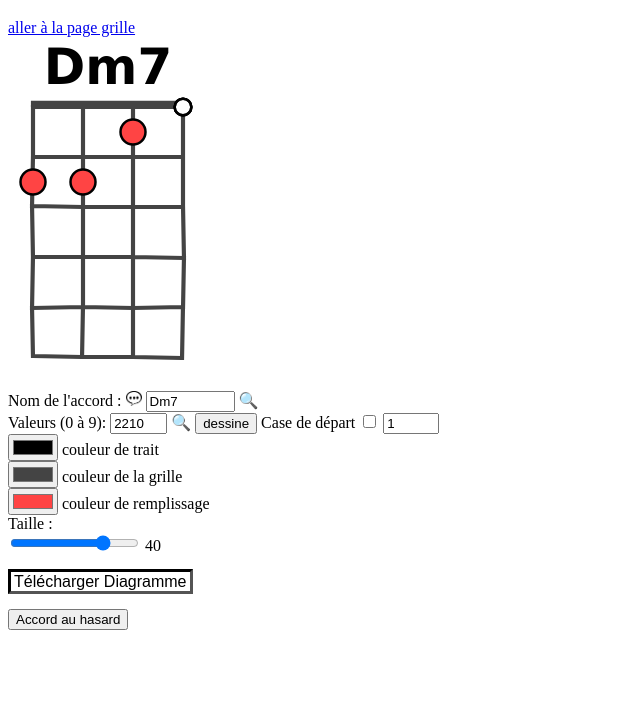
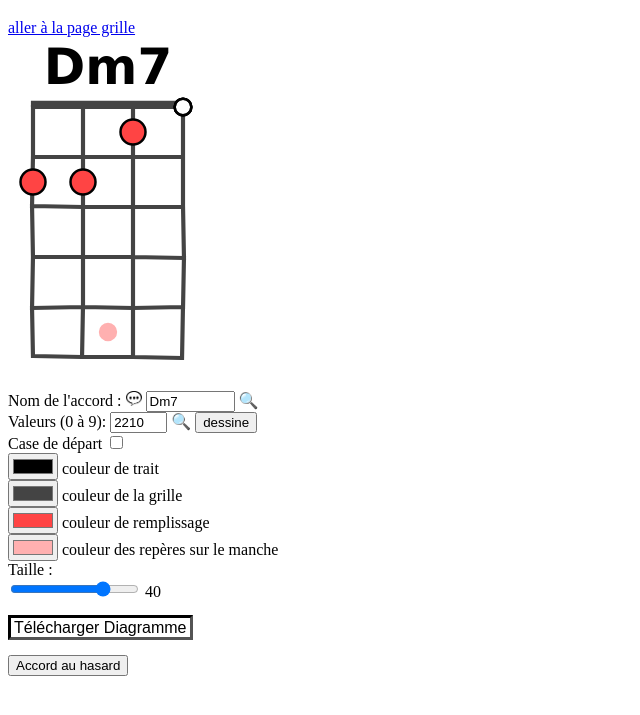
Before and after one commit to arnalsauvage/diagrammesUkulele, a plain HTML site: page pageDiagrammes.htm in a window 1280 px wide. Shown: the part 61-776 px from the top of the page, without its empty margins (0-640 px from the left). Drawn offline with Linux system fonts and the light colour scheme.

Commit message:
Widget 'case de départ'

```diff
--- a/diagrammes.js
+++ b/diagrammes.js
@@ -14,14 +14,15 @@ let margeGaucheGrille = 0;
 let margeHauteurGrille = 0;
 let taille = 50;
 let epaisseurLigne = 0;
-//const couleurTrait = '#4488EE';
 let couleurTrait = '#000000';
 let couleurRemplissage = '#ff4444';
+let couleurReperes = '#ffb0b0';
 let couleurGrille = '#444444';
 let couleurFond = 'rgba(255	,255,255,1)';
 let tailleGrillex = 4;
 let tailleGrilley = 6;
 let toolCouleurRemplissage;
+let toolCouleurReperes;
 let toolCouleurTrait;
 let toolCouleurGrille;
 let loupeChercheAccordParNom;
@@ -33,6 +34,10 @@ function startup() {
     canvas = document.getElementById('diagramme1');
     toolCouleurRemplissage = document.querySelector("#couleurRemplissage");
     toolCouleurRemplissage.value = couleurRemplissage;
+    toolCouleurReperes = document.querySelector("#couleurReperes");
+    toolCouleurReperes.value = couleurReperes;
+    toolCouleurReperes = document.querySelector("#couleurReperes");
+    toolCouleurReperes.value = couleurReperes;
     toolCouleurTrait = document.querySelector("#couleurTrait");
     toolCouleurTrait.value = couleurTrait;
     toolCouleurGrille = document.querySelector("#couleurGrille");
@@ -45,6 +50,8 @@ function startup() {
 
     toolCouleurRemplissage.addEventListener("input", updateFirst, false);
     toolCouleurRemplissage.addEventListener("change", updateAll, false);
+    toolCouleurReperes.addEventListener("input", updateFirst, false);
+    toolCouleurReperes.addEventListener("change", updateAll, false);
     toolCouleurTrait.addEventListener("input", updateFirst, false);
     toolCouleurTrait.addEventListener("change", updateAll, false);
     toolCouleurGrille.addEventListener("input", updateFirst, false);
@@ -69,6 +76,7 @@ function changeTaille(nouvelleTaille) {
 // Appelé lors d'une mise à jour d'un outil
 function updateFirst(event) {
     couleurRemplissage = toolCouleurRemplissage.value;
+    couleurReperes = toolCouleurReperes.value;
     couleurTrait = toolCouleurTrait.value;
     couleurGrille = toolCouleurGrille.value;
     dessineDiagramme();
@@ -76,6 +84,7 @@ function updateFirst(event) {
 
 function updateAll(event) {
     couleurRemplissage = toolCouleurRemplissage.value;
+    couleurReperes = toolCouleurReperes.value;
     couleurTrait = toolCouleurTrait.value;
     couleurGrille = toolCouleurGrille.value;
     dessineDiagramme();
@@ -162,12 +171,68 @@ function dessineDiagramme() {
         }
         ctx.stroke();
     }
+
+    // Dessine les repères de frettes 5, 7, 10, 12, 15
+    const reperesSimples = [5, 7, 10, 15];
+    for (const numeroFretteRepere of reperesSimples) {
+        if ((numeroFretteRepere >= fretteZeroDuDiagramme) && (numeroFretteRepere <= fretteZeroDuDiagramme + 5)) {
+            repereSimple(numeroFretteRepere, fretteZeroDuDiagramme);
+        }
+    }
+
+    if ((fretteZeroDuDiagramme >= 8) && (fretteZeroDuDiagramme <= 13)) {
+        repereDouble(12 - fretteZeroDuDiagramme);
+    }
     ctx.beginPath();
     ctx.strokeStyle = couleurTrait; //Nuance de noir
     ctx.lineWidth = epaisseurLigne;
     ctx.strokeStyle = couleurRemplissage;
     metLesDoigts(document.getElementById("valeurs").value);
     ecritNomAccord(document.getElementById("name").value);
+    ctx.stroke();
+}
+
+function repereSimple(numeroFretteDuRepere, fretteZeroDuDiagramme) {
+    ctx.beginPath();
+    ctx.lineWidth = epaisseurLigne;
+    ctx.strokeStyle = couleurReperes;
+    ctx.fillStyle = couleurReperes;
+    let caseDuPoint = numeroFretteDuRepere - fretteZeroDuDiagramme;
+
+    ctx.lineWidth = taille / 30;
+    let monx = margeGaucheGrille + (1.5) * taille;
+    let mony;
+    // Corde jouée
+    if (caseDuPoint > 0) {
+        mony = margeHauteurGrille + caseDuPoint * taille - taille / 2;
+        ctx.arc(monx, mony, taille / 6, 0, 2 * Math.PI);
+        ctx.fill();
+    }
+    ctx.stroke();
+}
+
+
+function repereDouble(numeroFretteDuRepere) {
+    ctx.lineWidth = epaisseurLigne;
+    ctx.strokeStyle = couleurReperes;
+    ctx.fillStyle = couleurReperes;
+    let caseDuPoint = numeroFretteDuRepere;
+
+    ctx.beginPath();
+    ctx.lineWidth = taille / 30;
+    let monx = margeGaucheGrille + (0.5) * taille;
+    let mony;
+    mony = margeHauteurGrille + caseDuPoint * taille - taille / 2;
+    ctx.arc(monx, mony, taille / 6, 0, 2 * Math.PI);
+    ctx.fill();
+    ctx.stroke();
+
+    ctx.beginPath();
+    ctx.lineWidth = taille / 30;
+    monx = margeGaucheGrille + (2.5) * taille;
+    mony = margeHauteurGrille + caseDuPoint * taille - taille / 2;
+    ctx.arc(monx, mony, taille / 6, 0, 2 * Math.PI);
+    ctx.fill();
     ctx.stroke();
 }
 
--- a/pageDiagrammes.htm
+++ b/pageDiagrammes.htm
@@ -42,10 +42,10 @@
     <input id="valeurs" maxlength="4" minlength="1" name="valeurs" size="4" type="text" value="2210" onkeyup="if(event.keyCode===13) chercheAccordParPosition()">
     <span onclick="chercheAccordParPosition()" id="loupeChercheAccordParValeurs">🔍</span>
     <button id="button-dessine" onclick="dessineDiagramme();">dessine</button>
+    <br>
     <label for="caseDepart">Case de départ</label>
-    <input type="checkbox" id="caseDepartAuto" value="checked" onchange="onCheckcaseDepartAuto();">
-    <input id="caseDepart" type="number" min=1 max=12 value="1" onclick="dessineDiagramme();">
-
+    <input type="checkbox" id="caseDepartAuto" onchange="onCheckcaseDepartAuto();dessineDiagramme();">
+    <input id="caseDepart" type="number" min=1 max=12 value="1" style="display:none" onclick="dessineDiagramme();">
 
     <div>
         <input id="couleurTrait" name="couleurTrait" type="color" value="#012345">
@@ -60,6 +60,11 @@
     <div>
         <input id="couleurRemplissage" name="couleurRemplissage" type="color" value="#e66465">
         <label for="couleurRemplissage">couleur de remplissage</label>
+    </div>
+
+    <div>
+        <input id="couleurReperes" name="couleurReperes" type="color" value="#FF9090">
+        <label for="couleurReperes">couleur des repères sur le manche</label>
     </div>
 
     <div class="row">
```
